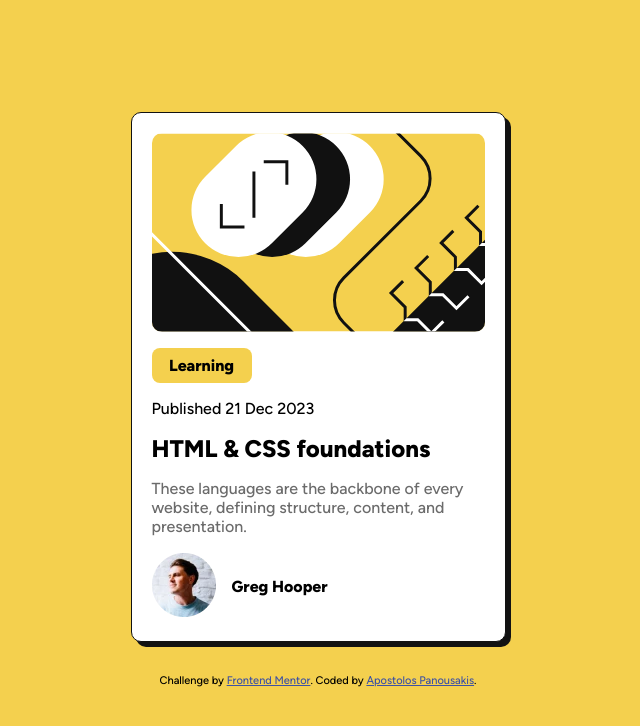
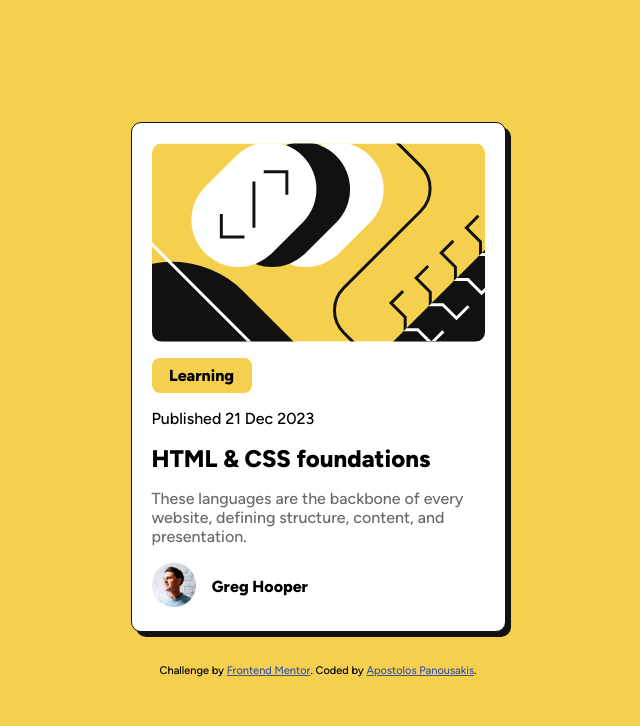
Before and after one commit to apocode01/Blog-preview-card, a plain HTML site: page index.html in a window 1280 px wide. Shown: the whole page, without its empty margins (322-962 px from the left). Drawn offline with Linux system fonts and the light colour scheme.

Commit message:
CSS fixes

```diff
--- a/style.css
+++ b/style.css
@@ -104,11 +104,11 @@ body {
     gap: 1rem;
 }
 
-.container ul li:nth-child(2) {
-    font-weight: bold;
+.container ul li:nth-child(1) img {
+    height: 45px;
 }
 
-.container .author .name {
+.container ul li:nth-child(2) {
     font-weight: bold;
 }
 
```
